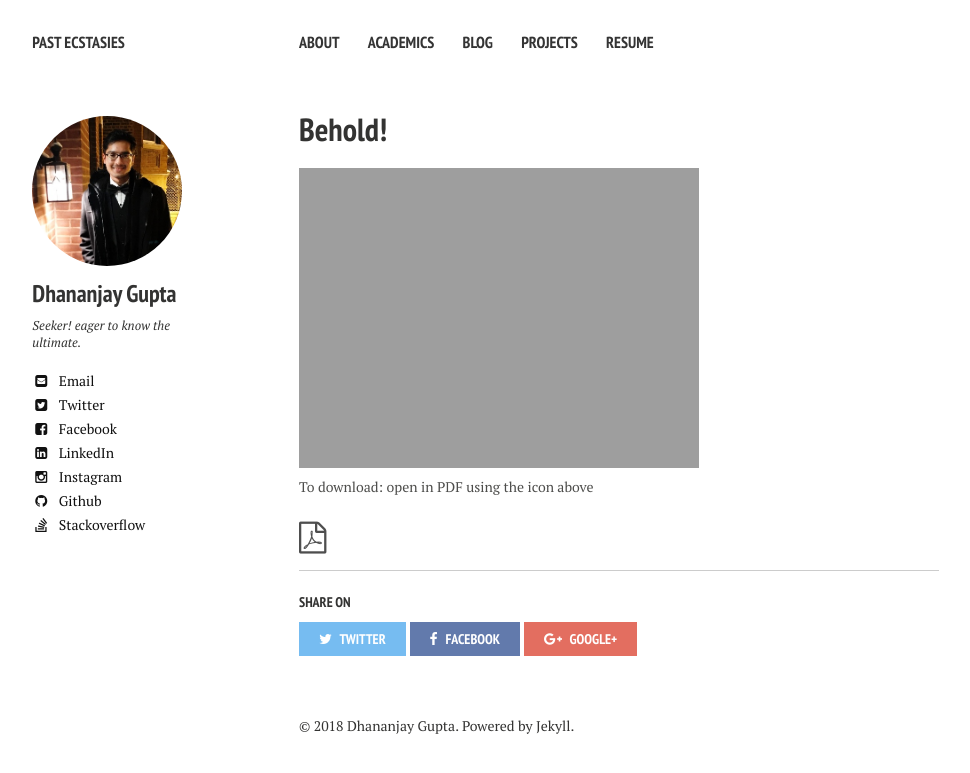
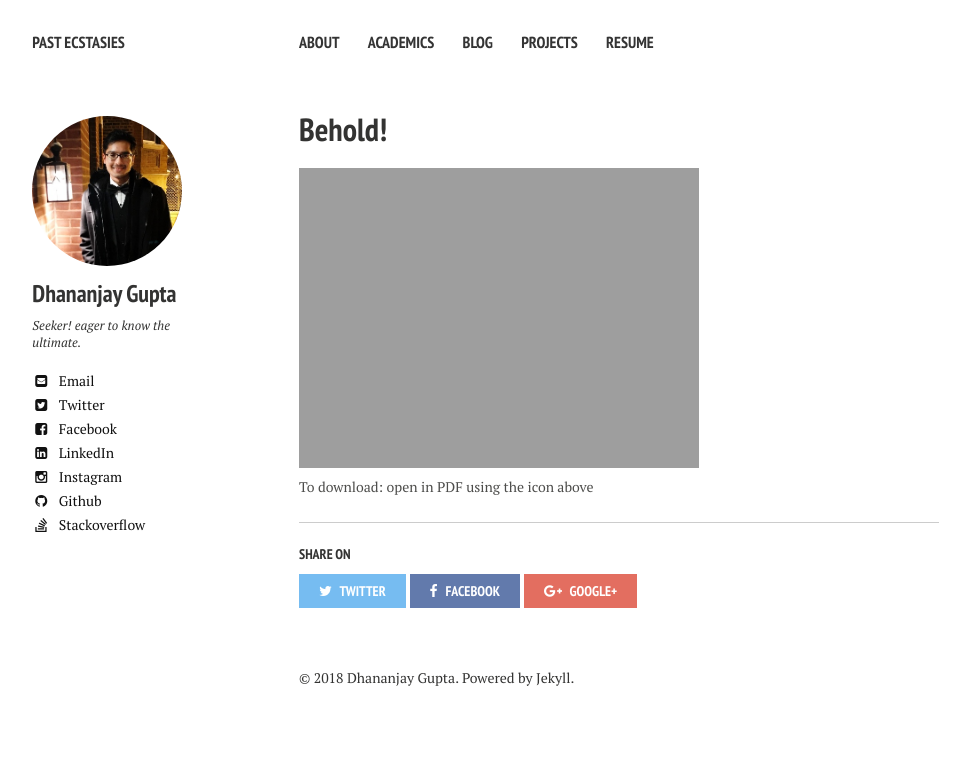
Before and after one commit to DhananjayGupta300/DhananjayGupta300.github.io, a Jekyll site: the page built from Resume/index.md, in a window 1280 px wide. Shown: the top 773 px of the page, without its empty margins (21-991 px from the left). Built offline with Jekyll 4.4.1, drawn with Linux system fonts in a browser that asks for light colours; nearby versions of some CDN libraries.

Commit message:
Update page.html

```diff
--- a/_layouts/page.html
+++ b/_layouts/page.html
@@ -36,13 +36,6 @@
     <h1>{{ page.title }}</h1>
     <div class="article-wrap">
       {{ content }}
-      {% if page.pdf %}
-       <span class="page-link">
-        <a href="{{ post.pdf }}" title="{{ post.title }}">
-         <i class="fa fa-file-pdf-o fa-2x"></i>
-        </a>
-       </span>
-      {% endif %}
       {% if page.share != false %}
         <hr />
         {% include _social-share.html %}
```
